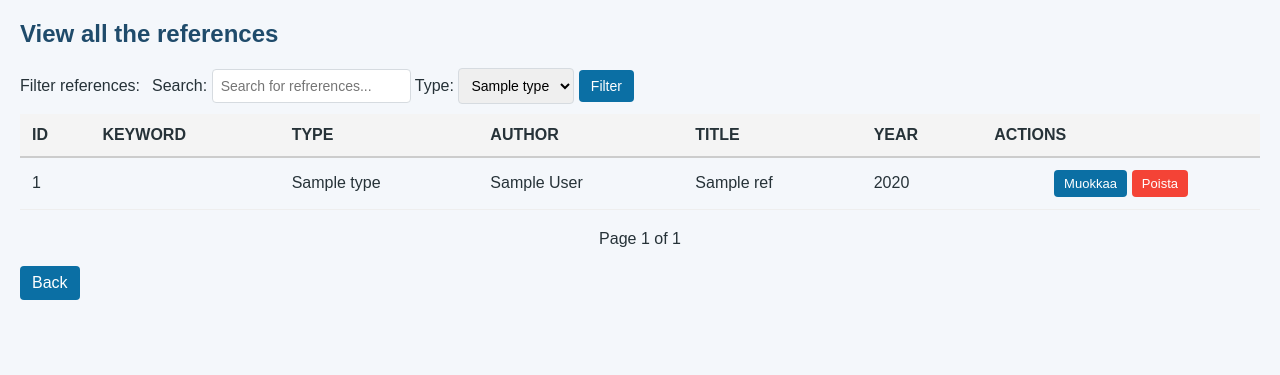
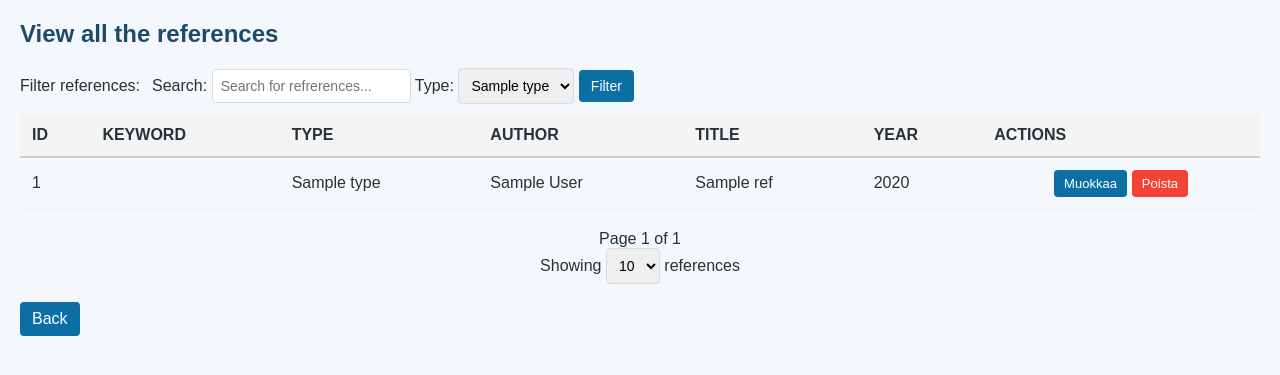
Before and after one commit to aapokoiv/viite-varasto, a Flask app: template src/templates/ref_list.html in a window 1280 px wide. Shown: the top 375 px of the page. Run offline with Flask 3, Linux system fonts and the light colour scheme; the template is opened without the code that fills it: most values are stand-ins (such as "Sample title", 1, 10 or a date in 2020); parts of the project's set-up code (start-up, migrations or seed data) failed here and were passed over.

Commit message:
Added show x references dropdown menu

```diff
--- a/src/app.py
+++ b/src/app.py
@@ -28,7 +28,7 @@ def new():
 @app.route("/view_refs")
 def ref_list():
     page = request.args.get("page", 1, type=int)
-    per_page = 10
+    per_page = request.args.get("ref_amount", 10, type=int)
 
     filters = {
         "query": request.args.get("query", ""),
@@ -43,6 +43,7 @@ def ref_list():
         page=data["page"],
         pages=data["pages"],
         available_filters=get_filters(),
+        per_page=per_page,
         active_filters={
             "query": filters["query"],
             "type": filters["type"]
--- a/src/templates/ref_list.html
+++ b/src/templates/ref_list.html
@@ -74,6 +74,16 @@ See all the citations
     {% if page < pages %}
         <a href="{{ url_for('ref_list', query=active_filters.query, type=active_filters.type, page=page+1) }}">Next »</a>
     {% endif %}
+
+        <form action="/view_refs" method="get">
+            Showing
+            <select id="ref_amount" name="ref_amount" required onchange="this.form.submit()">
+                <option value=10 {% if per_page==10 %}selected{% endif %}>10</option>
+                <option value=25 {% if per_page==25 %}selected{% endif %}>25</option>
+                <option value=50 {% if per_page==50 %}selected{% endif %}>50</option>
+            </select>
+            references
+        </form>
 </div>
 
 {% else %}
```
